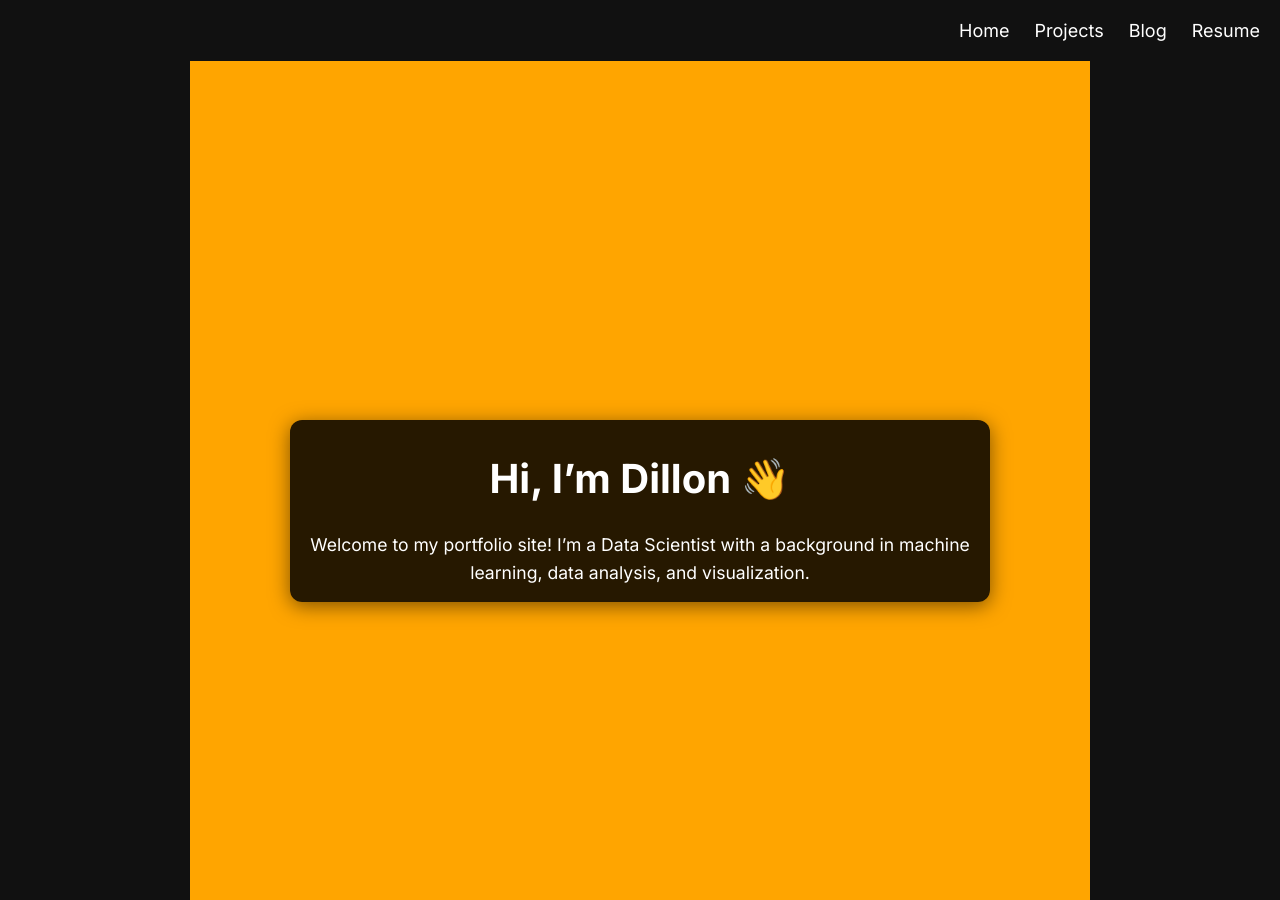
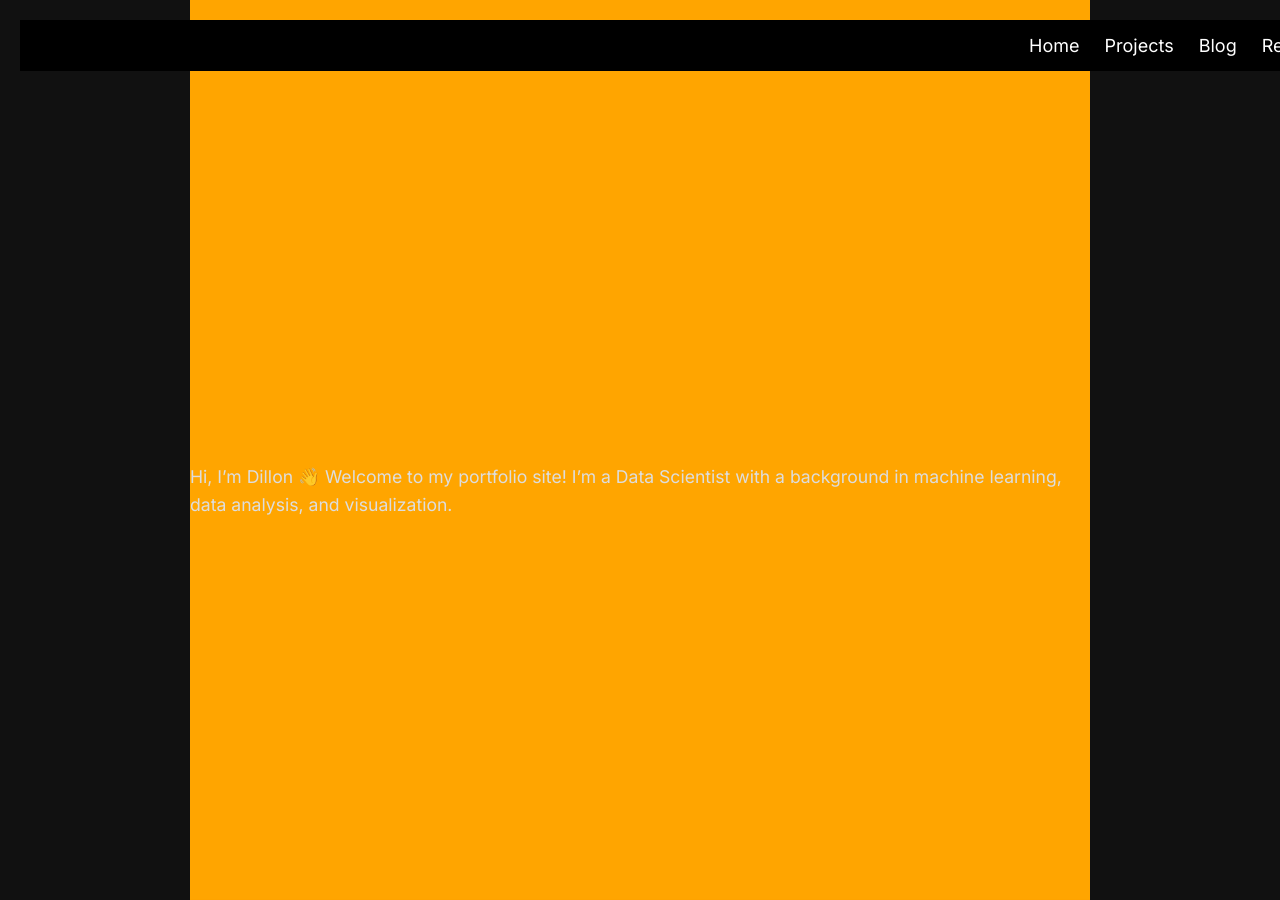
Before and after one commit to DillonBowes/dillonbowes.github.io, a Jekyll site: the page built from index.md, in a window 1280 px wide and 900 px high. Built offline with Jekyll 4.4.1, drawn with Linux system fonts in a browser that asks for light colours.

```diff
--- a/assets/css/style.css
+++ b/assets/css/style.css
@@ -19,13 +19,26 @@
 
 /* Navigation Bar */
 nav {
+    background-color: #000;   /* solid black (can change to #111 or another color) */
+    padding: 15px 30px;
+    position: fixed;          /* stay at top */
+    top: 0;
+    left: 0;
+    width: 100%;
+    z-index: 1000;            /* ensures it sits above overlays */
     text-align: right;
-    margin: 20px;
     font-size: 18px;
 }
 
 nav a {
     margin-left: 20px;
+    color: #fff;
+    text-decoration: none;
+    transition: color 0.2s;
+}
+
+nav a:hover {
+    color: #0af;
 }
 
 /* Main content container */
@@ -36,6 +49,7 @@
     border-radius: 12px;
     box-shadow: 0 4px 20px rgba(0, 0, 0, 0.5);
     line-height: 1.6;
+    margin-top: 80px;
 }
 
 /* Headings */
@@ -141,20 +155,34 @@
 }
 
 /* Home page overlay */
+/* Fullscreen home overlay */
 .home-overlay {
-    height: 100vh;                       /* full viewport height */
+    height: 100vh;  /* full viewport height */
     display: flex;
-    justify-content: center;              /* horizontal center */
-    align-items: center;                  /* vertical center */
+    justify-content: center;
+    align-items: center;
     background: url('/assets/images/home_collage.png') center center / cover no-repeat;
 }
 
-.home-overlay .content-box {
-    background-color: rgba(0, 0, 0, 0.85); /* black with slight transparency */
-    color: #fff;                            /* white text */
-    padding: 40;
-    max-width: 700px;
-    border-radius: 12px;
+/* Fullscreen resume overlay */
+.resume-overlay {
+    height: 100vh;
+    display: flex;
+    justify-content: center;
+    align-items: center;
+    background: url('/assets/images/resume-bg.png') center center / cover no-repeat;
     text-align: center;
-    box-shadow: 0 4px 20px rgba(0,0,0,0.5);
 }
+
+.resume-overlay h1,
+.resume-overlay p {
+    background-color: rgba(0,0,0,0.6); /* readability over bg */
+    padding: 20px;
+    border-radius: 8px;
+}
+
+.home-overlay,
+.resume-overlay {
+    padding-top: 80px; /* ensures content isn't hidden under nav */
+    box-sizing: border-box;
+}
--- a/index.md
+++ b/index.md
@@ -5,7 +5,7 @@
 
 <div class="home-overlay">
   <div class="content-box">
-    <h1>Hi, I’m Dillon 👋</h1>
-    <p>Welcome to my portfolio site! I’m a Data Scientist with a background in machine learning, data analysis, and visualization.</p>
+    <p>Hi, I’m Dillon 👋
+    Welcome to my portfolio site! I’m a Data Scientist with a background in machine learning, data analysis, and visualization.</p>
   </div>
 </div>
```
